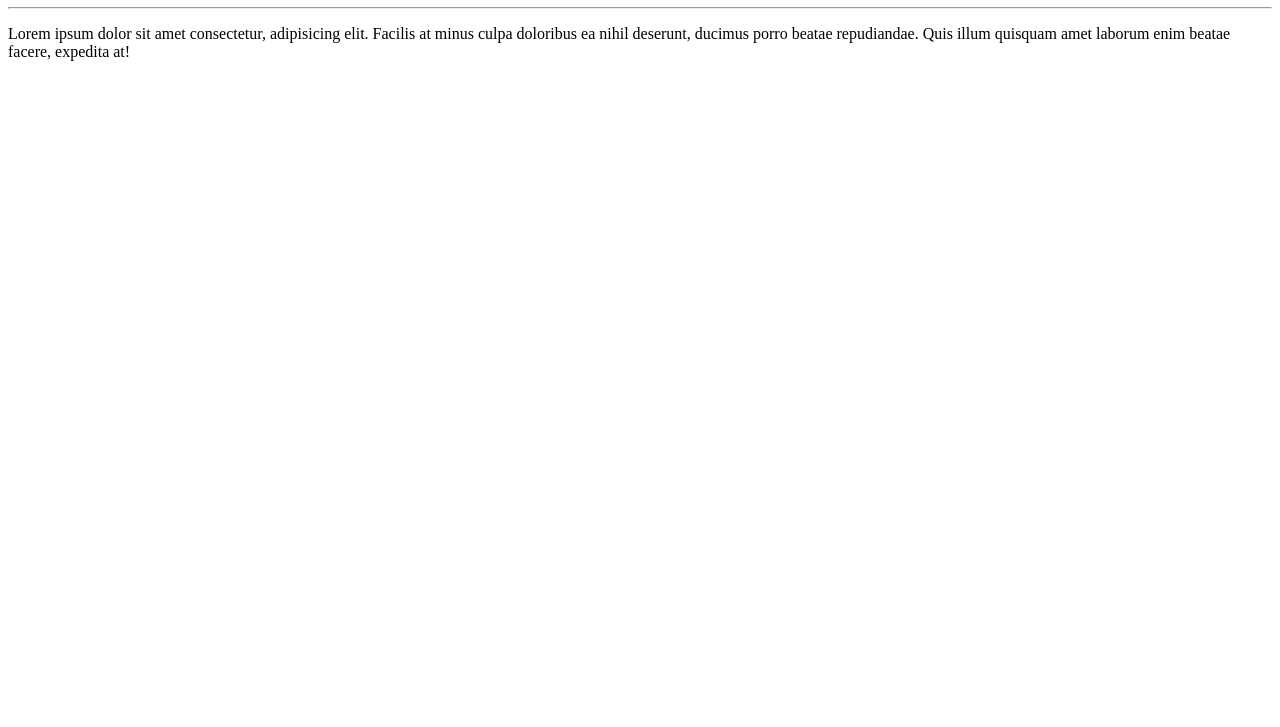
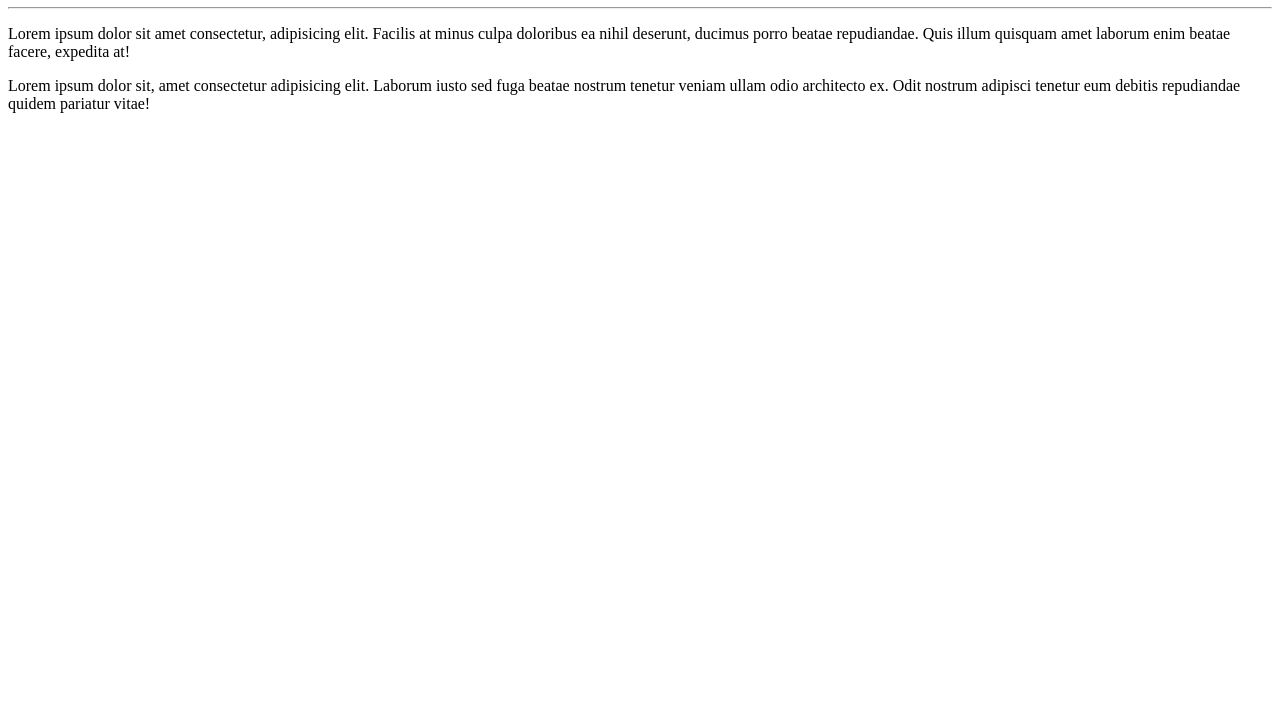
Before and after one commit to Sthefani94/Ola-Mundo, a plain HTML site: page site-exemplo/index.html in a window 1280 px wide. Shown: the part 73-800 px from the top of the page. Drawn offline with Linux system fonts and the light colour scheme.

Commit message:
adicionei um paragrafo

```diff
--- a/site-exemplo/index.html
+++ b/site-exemplo/index.html
@@ -9,5 +9,6 @@
     <h1>olá, Mundo!</h1>
     <hr>
     <p>Lorem ipsum dolor sit amet consectetur, adipisicing elit. Facilis at minus culpa doloribus ea nihil deserunt, ducimus porro beatae repudiandae. Quis illum quisquam amet laborum enim beatae facere, expedita at!</p>
+    <p>Lorem ipsum dolor sit, amet consectetur adipisicing elit. Laborum iusto sed fuga beatae nostrum tenetur veniam ullam odio architecto ex. Odit nostrum adipisci tenetur eum debitis repudiandae quidem pariatur vitae!</p>
 </body>
 </html>
```
